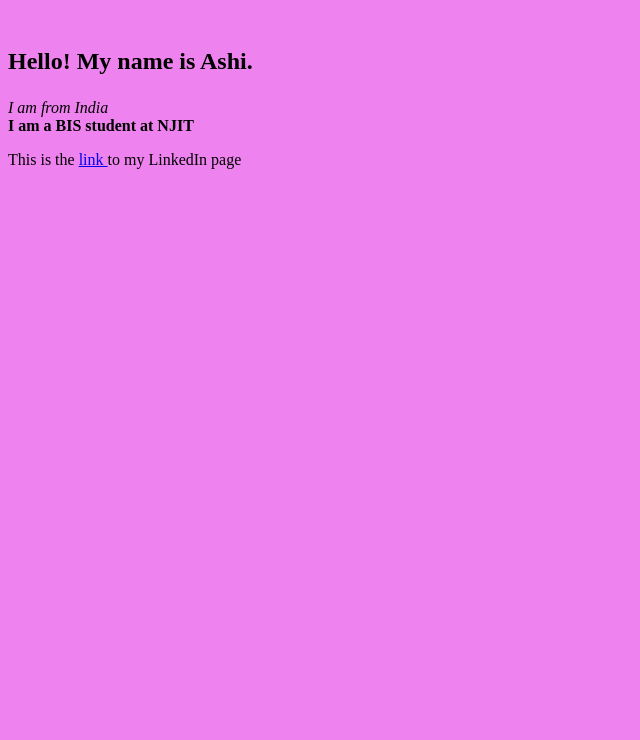
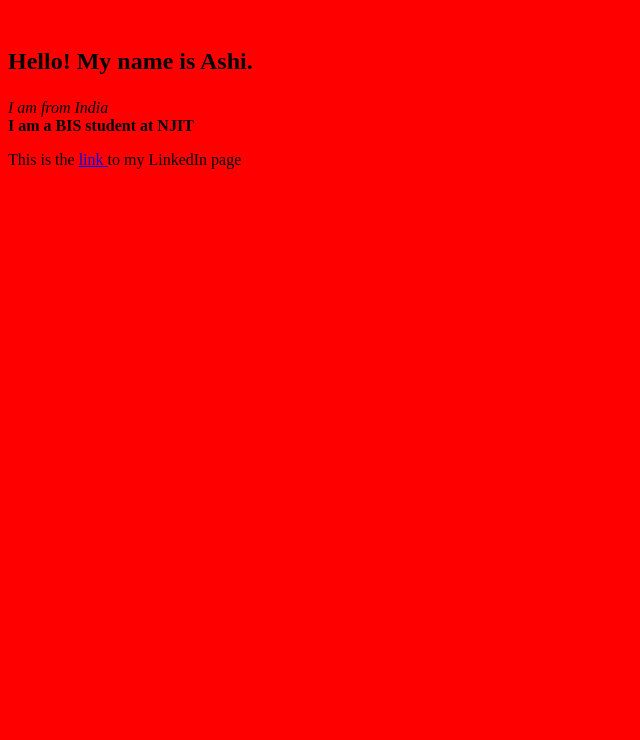
Before and after one commit to as3379/NJIT, a plain HTML site: page index.html in a window 1280 px wide. Shown: the part 60-800 px from the top of the page, without its empty margins (0-640 px from the left). Drawn offline with Linux system fonts and the light colour scheme.

Commit message:
Changed background color to Red

```diff
--- a/index.html
+++ b/index.html
@@ -1,12 +1,9 @@
 <html>
 
-   <head> </head>
-
-
+	   <head> </head>
    <style>
    body {
-     background-color: EE82EE
-     }
+     background-color: red     }
    </style>
 
    <body>
@@ -22,7 +19,4 @@
    href="https://www.linkedin.com/in/ashritha-shetthalli-diwakar-871723120/">link </a> to my LinkedIn page</p>
 
    </body>
-
-
-
 </html>
```
